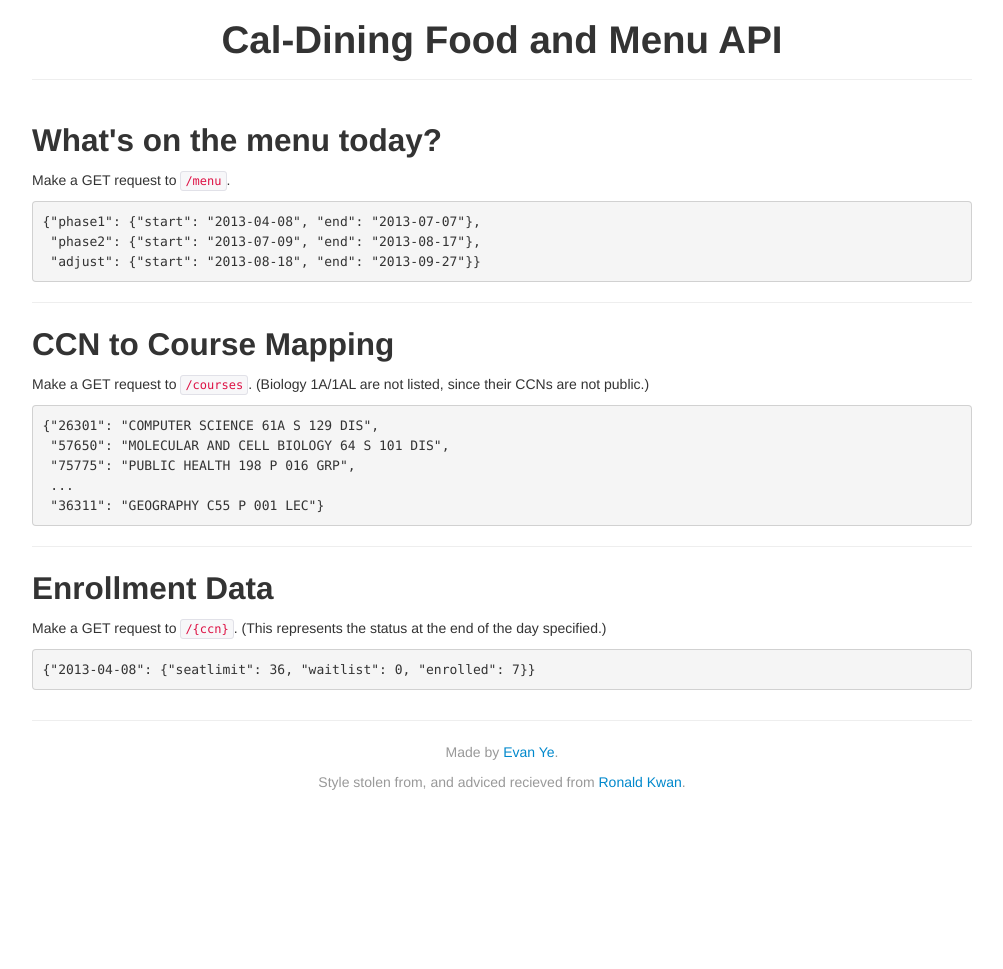
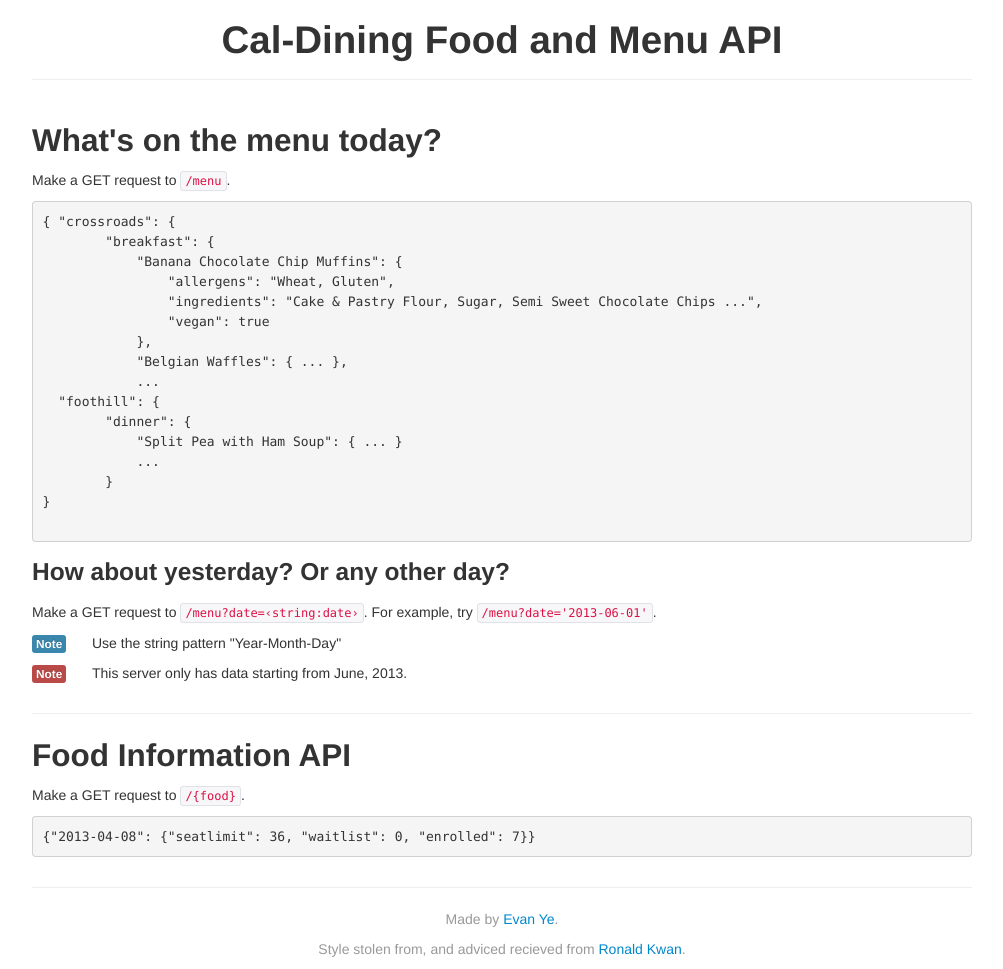
Before and after one commit to evanye/cal-dining, a Flask app: page / in a window 1280 px wide. Shown: the whole page, without its empty margins (138-1141 px from the left). Before the commit the page ends 790 px from the top, so only its background shows below. Run offline with Flask 2, Linux system fonts and the light colour scheme.

Commit message:
Included basic api features, including initial view api v0.2

```diff
--- a/api.py
+++ b/api.py
@@ -1,11 +1,13 @@
 from flask import Flask, render_template
 from flask.ext.restful import abort, Api, Resource
+from flask.ext.sqlalchemy import SQLAlchemy
 
 app = Flask(__name__)
+app.config.from_object('config')
 api = Api(app)
+db = SQLAlchemy(app)
 
-
-from models import Menu, Food, menuToJson
+from models import Menu, Food, menu_to_json
 from util import get_recent_menu_date
 
 @app.route('/')
@@ -15,12 +17,15 @@ def index():
 
 class DiningMenu(Resource):
 	def get(self, date = get_recent_menu_date().strftime("%Y-%m-%d")):
-		print date
-		menu = menuToJson(date)
+		menu = menu_to_json(date)
 		if len(menu) > 0:
 			return menu
 		else:
 			abort(404, message='No menus for {0}'.format(date))
 
-# api.add_resource(DiningMenu, '/menu')
+class FoodInfo(Resource):
+	def get(self, food):
+		food_info = food
+
+api.add_resource(DiningMenu, '/menu/')
 api.add_resource(DiningMenu, '/menu/<string:date>')
--- a/templates/index.html
+++ b/templates/index.html
@@ -5,21 +5,35 @@
     <h2>What's on the menu today?</h2>
     <p>Make a GET request to <code>/menu</code>.</p>
     <pre>
-{"phase1": {"start": "2013-04-08", "end": "2013-07-07"},
- "phase2": {"start": "2013-07-09", "end": "2013-08-17"},
- "adjust": {"start": "2013-08-18", "end": "2013-09-27"}}</pre>
+{ "crossroads": {
+        "breakfast": {
+            "Banana Chocolate Chip Muffins": {
+                "allergens": "Wheat, Gluten",
+                "ingredients": "Cake & Pastry Flour, Sugar, Semi Sweet Chocolate Chips ...",
+                "vegan": true
+            },
+            "Belgian Waffles": { ... },
+            ...
+  "foothill": {
+        "dinner": {
+            "Split Pea with Ham Soup": { ... }
+            ...
+        }
+}
+    </pre>
+    <h3>How about yesterday? Or any other day?</h3>
+    <p>Make a GET request to <code>/menu?date=&lsaquo;string:date&rsaquo;</code>. For example, try <code>/menu?date='2013-06-01'</code>.</p>
+    <div class="row">
+      <div class="span1"><span class="label label-info">Note</span></div>
+      <p>Use the string pattern "Year-Month-Day"</p>
+    </div>
+    <div class="row">
+      <div class="span1"><span class="label label-important">Note</span></div>
+      <p>This server only has data starting from June, 2013.</p>
+    </div>
     <hr>
-    <h2>CCN to Course Mapping</h2>
-    <p>Make a GET request to <code>/courses</code>. (Biology 1A/1AL are not listed, since their CCNs are not public.)</p>
-    <pre>
-{"26301": "COMPUTER SCIENCE 61A S 129 DIS",
- "57650": "MOLECULAR AND CELL BIOLOGY 64 S 101 DIS",
- "75775": "PUBLIC HEALTH 198 P 016 GRP",
- ...
- "36311": "GEOGRAPHY C55 P 001 LEC"}</pre>
-    <hr>
-    <h2>Enrollment Data</h2>
-    <p>Make a GET request to <code>/{ccn}</code>. (This represents the status at the end of the day specified.)</p>
+    <h2>Food Information API</h2>
+    <p>Make a GET request to <code>/{food}</code>.</p>
     <pre>{"2013-04-08": {"seatlimit": 36, "waitlist": 0, "enrolled": 7}}</pre>
   </div>
 </div>
```
Also changed, not shown: models.py (+3 -7 lines).
